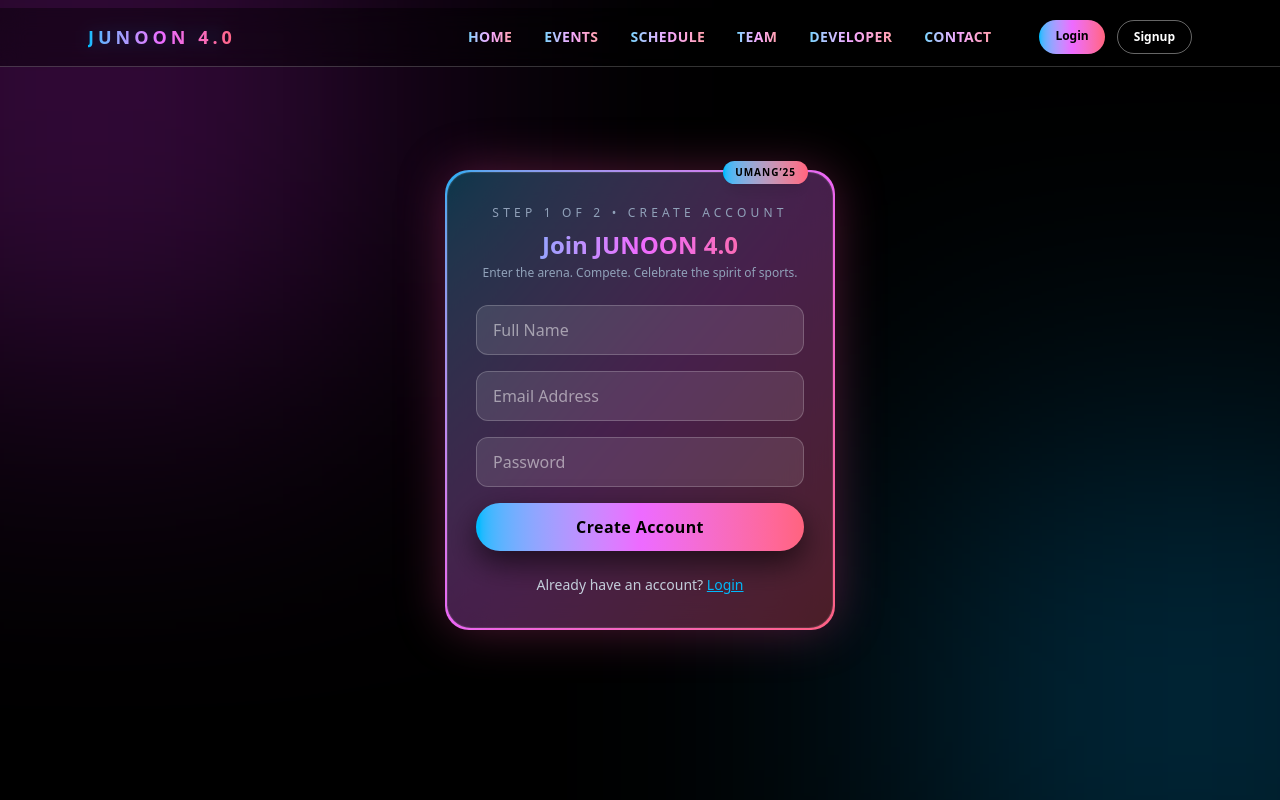
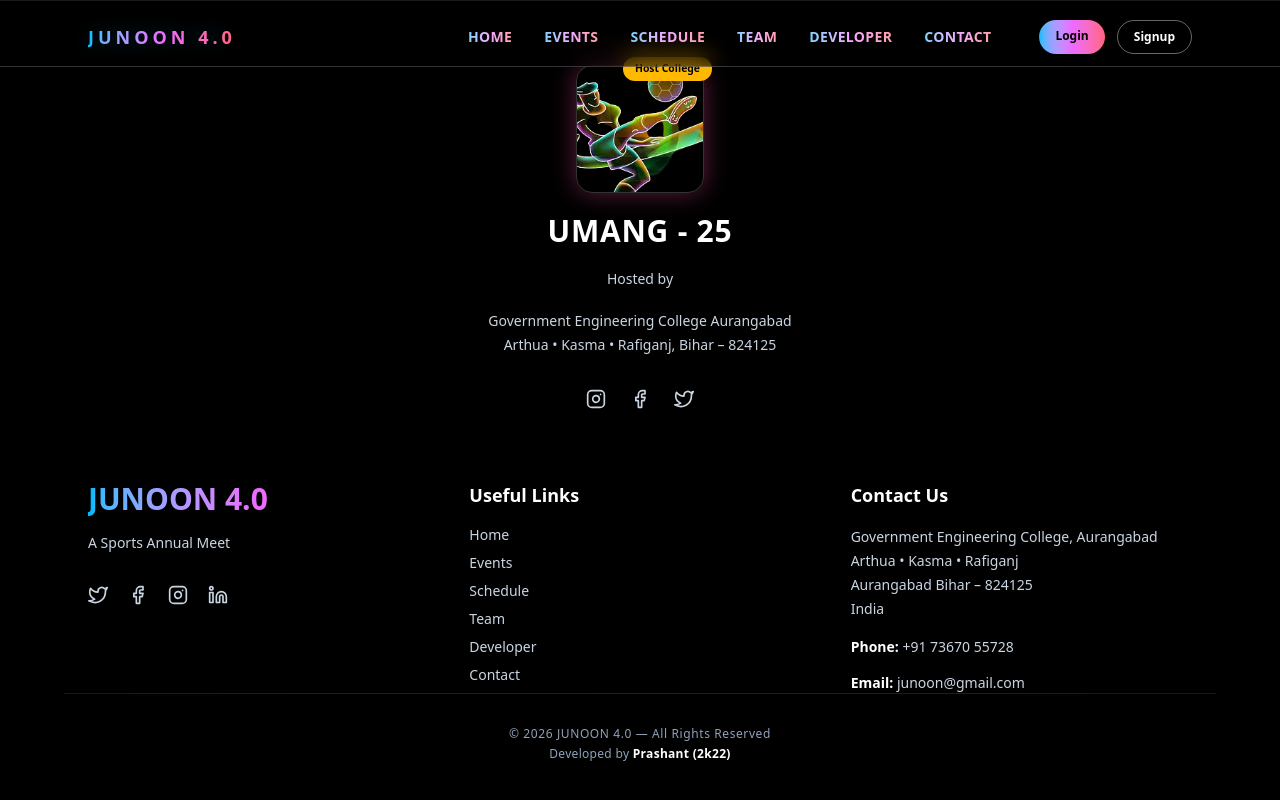
Before and after one commit to gecaurangabadsportsclub12-web/Umang_Junoon4.0, a React (Vite) app in the folder junoon4.0/: page /signup in a window 1280 px wide. Shown: the top 800 px of the page. Built offline with nearby package versions, Linux system fonts and the light colour scheme.

Commit message:
frontend

```diff
--- a/junoon4.0/src/App.jsx
+++ b/junoon4.0/src/App.jsx
@@ -33,9 +33,9 @@ import ArmWrestling from "./pages/sports/armwrestling";
 import TugofWar from "./pages/sports/tugofwar";
 import Carrom from "./pages/sports/carrom";
 
-import Login from "./pages/Login";
-import Signup from "./pages/Signup";
-import PrivateRoute from "./routes/PrivateRoute";
+// import Login from "./pages/Login";
+// import Signup from "./pages/Signup";
+// import PrivateRoute from "./routes/PrivateRoute";
 
 import SportsLoader from "./components/SportsLoader";
 
@@ -115,7 +115,7 @@ const App = () => {
         <Route path="/developer" element={<DeveloperPage />} />
 
         {/* ⭐ SPORTS ROUTES ⭐ */}
-        {/* <Route path="/sports/cricket" element={<Cricket />} />
+        <Route path="/sports/cricket" element={<Cricket />} />
         <Route path="/sports/volleyball" element={<Volleyball />} />
         <Route path="/sports/football" element={<Football />} />
         <Route path="/sports/badminton" element={<Badminton />} />
@@ -125,14 +125,15 @@ const App = () => {
         <Route path="/sports/athletics" element={<Athletics />} />
         <Route path="/sports/tt" element={<TableTennis />} />
         <Route path="/sports/armwrestling" element={<ArmWrestling />} />
-        <Route path="/sports/tugofwar" element={<TugofWar />} /> */}
+        <Route path="/sports/tugofwar" element={<TugofWar />} />
+    <Route path="/sports/carrom" element={<Carrom />} />
 
 {/* AUTH */}
-        <Route path="/login" element={<Login />} />
-        <Route path="/signup" element={<Signup />} />
+        {/* <Route path="/login" element={<Login />} />
+        <Route path="/signup" element={<Signup />} /> */}
 
 {/* 🔒 PROTECTED SPORTS */}
-  <Route element={<PrivateRoute />}>
+  {/* <Route element={<PrivateRoute />}>
     <Route path="/sports/cricket" element={<Cricket />} />
     <Route path="/sports/football" element={<Football />} />
     <Route path="/sports/volleyball" element={<Volleyball />} />
@@ -145,7 +146,7 @@ const App = () => {
     <Route path="/sports/armwrestling" element={<ArmWrestling />} />
     <Route path="/sports/tugofwar" element={<TugofWar />} />
     <Route path="/sports/carrom" element={<Carrom />} />
-  </Route>
+  </Route> */}
 
 
       </Routes>
--- a/junoon4.0/src/pages/Login.jsx
+++ b/junoon4.0/src/pages/Login.jsx
@@ -1,126 +1,126 @@
-import React, { useState } from "react";
-import { loginUser } from "../services/authService";
-import { setAuth } from "../utils/auth";
-import { useNavigate, useLocation, Link } from "react-router-dom";
+// import React, { useState } from "react";
+// import { loginUser } from "../services/authService";
+// import { setAuth } from "../utils/auth";
+// import { useNavigate, useLocation, Link } from "react-router-dom";
 
-const Login = () => {
-  const [form, setForm] = useState({ email: "", password: "" });
-  const [showPass, setShowPass] = useState(false);
-  const navigate = useNavigate();
-  const location = useLocation();
+// const Login = () => {
+//   const [form, setForm] = useState({ email: "", password: "" });
+//   const [showPass, setShowPass] = useState(false);
+//   const navigate = useNavigate();
+//   const location = useLocation();
 
-  const redirectPath = location.state?.from?.pathname || "/";
+//   const redirectPath = location.state?.from?.pathname || "/";
 
-  const handleLogin = async (e) => {
-    e.preventDefault();
-    try {
-      const res = await loginUser(form);
-      setAuth(res.token, res.user);
-      navigate(redirectPath, { replace: true });
-    } catch (err) {
-      alert("Invalid credentials");
-    }
-  };
+//   const handleLogin = async (e) => {
+//     e.preventDefault();
+//     try {
+//       const res = await loginUser(form);
+//       setAuth(res.token, res.user);
+//       navigate(redirectPath, { replace: true });
+//     } catch (err) {
+//       alert("Invalid credentials");
+//     }
+//   };
 
-  return (
-    <div className="min-h-screen flex items-center justify-center bg-black relative overflow-hidden">
+//   return (
+//     <div className="min-h-screen flex items-center justify-center bg-black relative overflow-hidden">
 
-      {/* 🌈 DYNAMIC GLOWS */}
-      <div className="absolute -top-40 -left-40 w-[480px] h-[480px] bg-fuchsia-500/30 blur-[160px]" />
-      <div className="absolute -bottom-40 -right-40 w-[480px] h-[480px] bg-sky-500/30 blur-[160px]" />
+//       {/* 🌈 DYNAMIC GLOWS */}
+//       <div className="absolute -top-40 -left-40 w-[480px] h-[480px] bg-fuchsia-500/30 blur-[160px]" />
+//       <div className="absolute -bottom-40 -right-40 w-[480px] h-[480px] bg-sky-500/30 blur-[160px]" />
 
-      {/* 💎 OUTER FRAME */}
-      <div className="relative w-[370px] p-[2px] rounded-3xl bg-gradient-to-br from-sky-400 via-fuchsia-400 to-rose-400">
+//       {/* 💎 OUTER FRAME */}
+//       <div className="relative w-[370px] p-[2px] rounded-3xl bg-gradient-to-br from-sky-400 via-fuchsia-400 to-rose-400">
 
-        {/* 💎 INNER CARD */}
-        <div className="relative rounded-3xl bg-black/70 backdrop-blur-xl px-7 py-8 border border-white/10 shadow-[0_0_50px_rgba(236,72,153,0.35)]">
+//         {/* 💎 INNER CARD */}
+//         <div className="relative rounded-3xl bg-black/70 backdrop-blur-xl px-7 py-8 border border-white/10 shadow-[0_0_50px_rgba(236,72,153,0.35)]">
 
-          {/* FEST TAG */}
-          <div className="absolute -top-3 right-6 px-3 py-1 rounded-full text-[10px] font-bold tracking-widest text-black bg-gradient-to-r from-sky-400 to-rose-400 shadow-lg">
-            JUNOON 4.0
-          </div>
+//           {/* FEST TAG */}
+//           <div className="absolute -top-3 right-6 px-3 py-1 rounded-full text-[10px] font-bold tracking-widest text-black bg-gradient-to-r from-sky-400 to-rose-400 shadow-lg">
+//             JUNOON 4.0
+//           </div>
 
-          {/* TITLE */}
-          <h2 className="text-center text-2xl font-extrabold bg-gradient-to-r from-sky-400 via-fuchsia-400 to-rose-400 bg-clip-text text-transparent">
-            Welcome Back
-          </h2>
+//           {/* TITLE */}
+//           <h2 className="text-center text-2xl font-extrabold bg-gradient-to-r from-sky-400 via-fuchsia-400 to-rose-400 bg-clip-text text-transparent">
+//             Welcome Back
+//           </h2>
 
-          {/* SUB TEXT */}
-          <p className="text-center text-xs text-slate-400 mt-1 mb-6">
-            Step back into the arena ⚡ Your journey continues
-          </p>
+//           {/* SUB TEXT */}
+//           <p className="text-center text-xs text-slate-400 mt-1 mb-6">
+//             Step back into the arena ⚡ Your journey continues
+//           </p>
 
-          {/* FORM */}
-          <form onSubmit={handleLogin} className="space-y-4">
+//           {/* FORM */}
+//           <form onSubmit={handleLogin} className="space-y-4">
 
-            {/* EMAIL */}
-            <input
-              type="email"
-              placeholder="Email address"
-              required
-              className="w-full rounded-xl px-4 py-3 bg-white/10 text-white border border-white/20 outline-none
-                focus:border-sky-400 focus:shadow-[0_0_12px_rgba(56,189,248,0.6)] transition"
-              onChange={(e) =>
-                setForm({ ...form, email: e.target.value })
-              }
-            />
+//             {/* EMAIL */}
+//             <input
+//               type="email"
+//               placeholder="Email address"
+//               required
+//               className="w-full rounded-xl px-4 py-3 bg-white/10 text-white border border-white/20 outline-none
+//                 focus:border-sky-400 focus:shadow-[0_0_12px_rgba(56,189,248,0.6)] transition"
+//               onChange={(e) =>
+//                 setForm({ ...form, email: e.target.value })
+//               }
+//             />
 
-            {/* PASSWORD */}
-            <div className="relative">
-              <input
-                type={showPass ? "text" : "password"}
-                placeholder="Password"
-                required
-                className="w-full rounded-xl px-4 py-3 bg-white/10 text-white border border-white/20 outline-none
-                  focus:border-fuchsia-400 focus:shadow-[0_0_12px_rgba(217,70,239,0.6)] transition"
-                onChange={(e) =>
-                  setForm({ ...form, password: e.target.value })
-                }
-              />
+//             {/* PASSWORD */}
+//             <div className="relative">
+//               <input
+//                 type={showPass ? "text" : "password"}
+//                 placeholder="Password"
+//                 required
+//                 className="w-full rounded-xl px-4 py-3 bg-white/10 text-white border border-white/20 outline-none
+//                   focus:border-fuchsia-400 focus:shadow-[0_0_12px_rgba(217,70,239,0.6)] transition"
+//                 onChange={(e) =>
+//                   setForm({ ...form, password: e.target.value })
+//                 }
+//               />
 
-              {/* SHOW/HIDE */}
-              <button
-                type="button"
-                onClick={() => setShowPass(!showPass)}
-                className="absolute right-4 top-1/2 -translate-y-1/2 text-xs text-slate-400 hover:text-white transition"
-              >
-                {showPass ? "HIDE" : "SHOW"}
-              </button>
-            </div>
+//               {/* SHOW/HIDE */}
+//               <button
+//                 type="button"
+//                 onClick={() => setShowPass(!showPass)}
+//                 className="absolute right-4 top-1/2 -translate-y-1/2 text-xs text-slate-400 hover:text-white transition"
+//               >
+//                 {showPass ? "HIDE" : "SHOW"}
+//               </button>
+//             </div>
 
-            {/* REMEMBER LINE */}
-            <p className="text-[11px] text-slate-400 tracking-wide">
-              🔐 Secure login • Session valid for 3 days
-            </p>
+//             {/* REMEMBER LINE */}
+//             <p className="text-[11px] text-slate-400 tracking-wide">
+//               🔐 Secure login • Session valid for 3 days
+//             </p>
 
-            {/* LOGIN BUTTON */}
-            <button
-              type="submit"
-              className="relative w-full py-3 rounded-full font-extrabold tracking-wide text-black
-                bg-gradient-to-r from-sky-400 via-fuchsia-400 to-rose-400
-                shadow-[0_12px_30px_rgba(0,0,0,0.6)]
-                transition-all duration-200
-                hover:scale-[1.04]
-                active:translate-y-[2px]"
-            >
-              Enter Arena
-            </button>
-          </form>
+//             {/* LOGIN BUTTON */}
+//             <button
+//               type="submit"
+//               className="relative w-full py-3 rounded-full font-extrabold tracking-wide text-black
+//                 bg-gradient-to-r from-sky-400 via-fuchsia-400 to-rose-400
+//                 shadow-[0_12px_30px_rgba(0,0,0,0.6)]
+//                 transition-all duration-200
+//                 hover:scale-[1.04]
+//                 active:translate-y-[2px]"
+//             >
+//               Enter Arena
+//             </button>
+//           </form>
 
-          {/* FOOTER */}
-          <p className="mt-6 text-sm text-center text-slate-300">
-            New to Junoon?{" "}
-            <Link
-              to="/signup"
-              className="text-sky-400 hover:text-sky-300 underline transition"
-            >
-              Create account
-            </Link>
-          </p>
-        </div>
-      </div>
-    </div>
-  );
-};
+//           {/* FOOTER */}
+//           <p className="mt-6 text-sm text-center text-slate-300">
+//             New to Junoon?{" "}
+//             <Link
+//               to="/signup"
+//               className="text-sky-400 hover:text-sky-300 underline transition"
+//             >
+//               Create account
+//             </Link>
+//           </p>
+//         </div>
+//       </div>
+//     </div>
+//   );
+// };
 
-export default Login;
+// export default Login;
--- a/junoon4.0/src/pages/Signup.jsx
+++ b/junoon4.0/src/pages/Signup.jsx
@@ -1,153 +1,153 @@
-import React, { useState } from "react";
-import { signupUser } from "../services/authService";
-import { useNavigate, Link } from "react-router-dom";
+// import React, { useState } from "react";
+// import { signupUser } from "../services/authService";
+// import { useNavigate, Link } from "react-router-dom";
 
-const Signup = () => {
-  const [form, setForm] = useState({
-    name: "",
-    email: "",
-    password: "",
-  });
+// const Signup = () => {
+//   const [form, setForm] = useState({
+//     name: "",
+//     email: "",
+//     password: "",
+//   });
 
-  const navigate = useNavigate();
+//   const navigate = useNavigate();
 
-  const passwordStrength =
-    form.password.length === 0
-      ? ""
-      : form.password.length < 6
-      ? "Weak"
-      : form.password.length < 10
-      ? "Medium"
-      : "Strong";
+//   const passwordStrength =
+//     form.password.length === 0
+//       ? ""
+//       : form.password.length < 6
+//       ? "Weak"
+//       : form.password.length < 10
+//       ? "Medium"
+//       : "Strong";
 
-  const handleSignup = async (e) => {
-    e.preventDefault();
-    try {
-      await signupUser(form);
-      alert("Signup successful. Please login.");
-      navigate("/login");
-    } catch (err) {
-      alert("Signup failed");
-    }
-  };
+//   const handleSignup = async (e) => {
+//     e.preventDefault();
+//     try {
+//       await signupUser(form);
+//       alert("Signup successful. Please login.");
+//       navigate("/login");
+//     } catch (err) {
+//       alert("Signup failed");
+//     }
+//   };
 
-  return (
-    <div className="min-h-screen flex items-center justify-center bg-black relative overflow-hidden">
+//   return (
+//     <div className="min-h-screen flex items-center justify-center bg-black relative overflow-hidden">
 
-      {/* 🌈 ATMOSPHERIC GLOWS */}
-      <div className="absolute -top-40 -left-40 w-[500px] h-[500px] bg-fuchsia-500/30 blur-[150px]" />
-      <div className="absolute -bottom-40 -right-40 w-[500px] h-[500px] bg-sky-500/30 blur-[150px]" />
+//       {/* 🌈 ATMOSPHERIC GLOWS */}
+//       <div className="absolute -top-40 -left-40 w-[500px] h-[500px] bg-fuchsia-500/30 blur-[150px]" />
+//       <div className="absolute -bottom-40 -right-40 w-[500px] h-[500px] bg-sky-500/30 blur-[150px]" />
 
-      {/* 💎 OUTER NEON FRAME */}
-      <div className="relative w-[390px] p-[2px] rounded-3xl bg-gradient-to-br from-sky-400 via-fuchsia-400 to-rose-400">
+//       {/* 💎 OUTER NEON FRAME */}
+//       <div className="relative w-[390px] p-[2px] rounded-3xl bg-gradient-to-br from-sky-400 via-fuchsia-400 to-rose-400">
 
-        {/* 💎 CARD */}
-        <div className="relative rounded-3xl bg-black/70 backdrop-blur-xl px-7 py-8 border border-white/10 shadow-[0_0_50px_rgba(236,72,153,0.35)]">
+//         {/* 💎 CARD */}
+//         <div className="relative rounded-3xl bg-black/70 backdrop-blur-xl px-7 py-8 border border-white/10 shadow-[0_0_50px_rgba(236,72,153,0.35)]">
 
-          {/* FEST BADGE */}
-          <div className="absolute -top-3 right-6 px-3 py-1 rounded-full text-[10px] font-bold tracking-widest text-black bg-gradient-to-r from-sky-400 to-rose-400 shadow-lg">
-            UMANG’25
-          </div>
+//           {/* FEST BADGE */}
+//           <div className="absolute -top-3 right-6 px-3 py-1 rounded-full text-[10px] font-bold tracking-widest text-black bg-gradient-to-r from-sky-400 to-rose-400 shadow-lg">
+//             UMANG’25
+//           </div>
 
-          {/* STEP */}
-          <p className="text-xs uppercase tracking-[0.35em] text-slate-400 mb-2 text-center">
-            Step 1 of 2 • Create Account
-          </p>
+//           {/* STEP */}
+//           <p className="text-xs uppercase tracking-[0.35em] text-slate-400 mb-2 text-center">
+//             Step 1 of 2 • Create Account
+//           </p>
 
-          {/* TITLE */}
-          <h2 className="text-center text-2xl font-extrabold mb-1 bg-gradient-to-r from-sky-400 via-fuchsia-400 to-rose-400 bg-clip-text text-transparent">
-            Join JUNOON 4.0
-          </h2>
+//           {/* TITLE */}
+//           <h2 className="text-center text-2xl font-extrabold mb-1 bg-gradient-to-r from-sky-400 via-fuchsia-400 to-rose-400 bg-clip-text text-transparent">
+//             Join JUNOON 4.0
+//           </h2>
 
-          {/* SUBTEXT */}
-          <p className="text-center text-xs text-slate-400 mb-6">
-            Enter the arena. Compete. Celebrate the spirit of sports.
-          </p>
+//           {/* SUBTEXT */}
+//           <p className="text-center text-xs text-slate-400 mb-6">
+//             Enter the arena. Compete. Celebrate the spirit of sports.
+//           </p>
 
-          {/* FORM */}
-          <form onSubmit={handleSignup} className="space-y-4">
+//           {/* FORM */}
+//           <form onSubmit={handleSignup} className="space-y-4">
 
-            {/* NAME */}
-            <input
-              type="text"
-              placeholder="Full Name"
-              required
-              className="w-full rounded-xl px-4 py-3 bg-white/10 text-white border border-white/20 outline-none
-                focus:border-sky-400 focus:shadow-[0_0_12px_rgba(56,189,248,0.6)] transition"
-              onChange={(e) =>
-                setForm({ ...form, name: e.target.value })
-              }
-            />
+//             {/* NAME */}
+//             <input
+//               type="text"
+//               placeholder="Full Name"
+//               required
+//               className="w-full rounded-xl px-4 py-3 bg-white/10 text-white border border-white/20 outline-none
+//                 focus:border-sky-400 focus:shadow-[0_0_12px_rgba(56,189,248,0.6)] transition"
+//               onChange={(e) =>
+//                 setForm({ ...form, name: e.target.value })
+//               }
+//             />
 
-            {/* EMAIL */}
-            <input
-              type="email"
-              placeholder="Email Address"
-              required
-              className="w-full rounded-xl px-4 py-3 bg-white/10 text-white border border-white/20 outline-none
-                focus:border-fuchsia-400 focus:shadow-[0_0_12px_rgba(217,70,239,0.6)] transition"
-              onChange={(e) =>
-                setForm({ ...form, email: e.target.value })
-              }
-            />
+//             {/* EMAIL */}
+//             <input
+//               type="email"
+//               placeholder="Email Address"
+//               required
+//               className="w-full rounded-xl px-4 py-3 bg-white/10 text-white border border-white/20 outline-none
+//                 focus:border-fuchsia-400 focus:shadow-[0_0_12px_rgba(217,70,239,0.6)] transition"
+//               onChange={(e) =>
+//                 setForm({ ...form, email: e.target.value })
+//               }
+//             />
 
-            {/* PASSWORD */}
-            <div className="space-y-1">
-              <input
-                type="password"
-                placeholder="Password"
-                required
-                className="w-full rounded-xl px-4 py-3 bg-white/10 text-white border border-white/20 outline-none
-                  focus:border-rose-400 focus:shadow-[0_0_12px_rgba(244,63,94,0.6)] transition"
-                onChange={(e) =>
-                  setForm({ ...form, password: e.target.value })
-                }
-              />
+//             {/* PASSWORD */}
+//             <div className="space-y-1">
+//               <input
+//                 type="password"
+//                 placeholder="Password"
+//                 required
+//                 className="w-full rounded-xl px-4 py-3 bg-white/10 text-white border border-white/20 outline-none
+//                   focus:border-rose-400 focus:shadow-[0_0_12px_rgba(244,63,94,0.6)] transition"
+//                 onChange={(e) =>
+//                   setForm({ ...form, password: e.target.value })
+//                 }
+//               />
 
-              {/* PASSWORD STRENGTH */}
-              {passwordStrength && (
-                <p
-                  className={`text-[11px] tracking-wide ${
-                    passwordStrength === "Weak"
-                      ? "text-red-400"
-                      : passwordStrength === "Medium"
-                      ? "text-yellow-400"
-                      : "text-emerald-400"
-                  }`}
-                >
-                  Password strength: {passwordStrength}
-                </p>
-              )}
-            </div>
+//               {/* PASSWORD STRENGTH */}
+//               {passwordStrength && (
+//                 <p
+//                   className={`text-[11px] tracking-wide ${
+//                     passwordStrength === "Weak"
+//                       ? "text-red-400"
+//                       : passwordStrength === "Medium"
+//                       ? "text-yellow-400"
+//                       : "text-emerald-400"
+//                   }`}
+//                 >
+//                   Password strength: {passwordStrength}
+//                 </p>
+//               )}
+//             </div>
 
-            {/* CTA */}
-            <button
-              type="submit"
-              className="relative w-full py-3 rounded-full font-extrabold tracking-wide text-black
-                bg-gradient-to-r from-sky-400 via-fuchsia-400 to-rose-400
-                shadow-[0_12px_30px_rgba(0,0,0,0.6)]
-                transition-all duration-200
-                hover:scale-[1.04]
-                active:translate-y-[2px]"
-            >
-              Create Account
-            </button>
-          </form>
+//             {/* CTA */}
+//             <button
+//               type="submit"
+//               className="relative w-full py-3 rounded-full font-extrabold tracking-wide text-black
+//                 bg-gradient-to-r from-sky-400 via-fuchsia-400 to-rose-400
+//                 shadow-[0_12px_30px_rgba(0,0,0,0.6)]
+//                 transition-all duration-200
+//                 hover:scale-[1.04]
+//                 active:translate-y-[2px]"
+//             >
+//               Create Account
+//             </button>
+//           </form>
 
-          {/* FOOTER */}
-          <p className="mt-6 text-sm text-center text-slate-300">
-            Already have an account?{" "}
-            <Link
-              to="/login"
-              className="text-sky-400 hover:text-sky-300 underline transition"
-            >
-              Login
-            </Link>
-          </p>
-        </div>
-      </div>
-    </div>
-  );
-};
+//           {/* FOOTER */}
+//           <p className="mt-6 text-sm text-center text-slate-300">
+//             Already have an account?{" "}
+//             <Link
+//               to="/login"
+//               className="text-sky-400 hover:text-sky-300 underline transition"
+//             >
+//               Login
+//             </Link>
+//           </p>
+//         </div>
+//       </div>
+//     </div>
+//   );
+// };
 
-export default Signup;
+// export default Signup;
```
Also changed, not shown: junoon4.0/src/routes/PrivateRoute.jsx (+16 -16 lines), junoon4.0/src/services/authService.js (+14 -14 lines).
